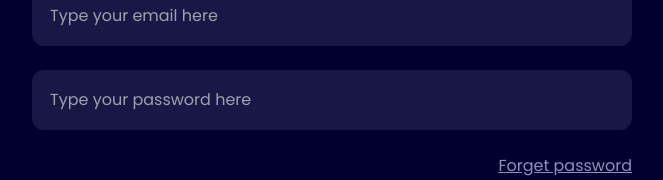
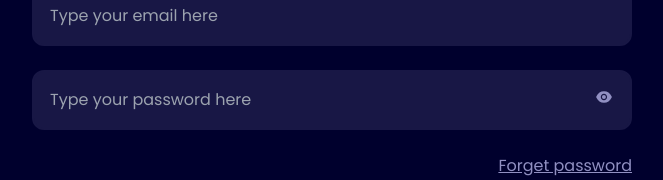
Before and after one commit to 3thix-integration/login-widget, a React (Create React App) app: page / in a window 1280 px wide. Shown: the part 314-494 px from the top of the page, without its empty margins (308-971 px from the left). Built offline with nearby package versions, Linux system fonts and the light colour scheme; no server answers.

Commit message:
feat: show passwords

```diff
--- a/src/widget/components/SignIn/index.tsx
+++ b/src/widget/components/SignIn/index.tsx
@@ -1,6 +1,6 @@
 import { useCallback, useState } from 'react';
 
-import { ArrowLeftOutlined, GoogleOutlined } from '@ant-design/icons';
+import { ArrowLeftOutlined, EyeFilled, EyeInvisibleFilled, GoogleOutlined } from '@ant-design/icons';
 
 import { LoginSuccess, PinSuccess, RespAPI } from '../../clients/types';
 
@@ -25,6 +25,14 @@ enum Step {
 const SignIn = ({ callback, api }: Props) => {
   const [step, setStep] = useState<Step>(Step.LOGIN);
   const [form, setForm] = useState({ pin: '', email: '', password: '', new_password: '', repeat_new_password: '' });
+  const [showPassword, setShowPassword] = useState({
+    password: false,
+    new_password: false,
+    repeat_new_password: false,
+  });
+
+  const toggleShowPassword = (field: 'password' | 'new_password' | 'repeat_new_password') => () =>
+    setShowPassword((old) => ({ ...old, [field]: !old[field] }));
 
   const handleChange = useCallback((event: React.ChangeEvent<HTMLInputElement | HTMLSelectElement>) => {
     const { name, value } = event.target;
@@ -125,27 +133,45 @@ const SignIn = ({ callback, api }: Props) => {
 
           <div className="mt-4">
             <div className="text-[#68679d] ml-2">New password</div>
+            <div className="relative mt-6">
+              <button
+                className="absolute text-[#9190c2] top-[calc(50%_-_14px)] right-5 text-[16px] z-[1]"
+                type="button"
+                onClick={toggleShowPassword('new_password')}
+              >
+                {showPassword.new_password ? <EyeInvisibleFilled /> : <EyeFilled />}
+              </button>
               <input
                 required
                 name="new_password"
-              type="password"
+                type={showPassword.new_password ? 'text' : 'password'}
                 placeholder="Type your new password here"
                 className="outline-none w-full p-4 bg-[#181745] text-[#EEE] border-2 border-[#181745] focus:border-[#24D07E] focus:border-solid focus:border-2 rounded-[12px]"
                 onChange={handleChange}
               />
             </div>
+          </div>
 
           <div className="mt-4">
             <div className="text-[#68679d] ml-2">Repeat New password</div>
+            <div className="relative mt-6">
+              <button
+                className="absolute text-[#9190c2] top-[calc(50%_-_14px)] right-5 text-[16px] z-[1]"
+                type="button"
+                onClick={toggleShowPassword('repeat_new_password')}
+              >
+                {showPassword.repeat_new_password ? <EyeInvisibleFilled /> : <EyeFilled />}
+              </button>
               <input
                 required
                 name="repeat_new_password"
-              type="password"
+                type={showPassword.repeat_new_password ? 'text' : 'password'}
                 placeholder="Type your new password here"
                 className="outline-none w-full p-4 bg-[#181745] text-[#EEE] border-2 border-[#181745] focus:border-[#24D07E] focus:border-solid focus:border-2 rounded-[12px]"
                 style={{ borderColor: form.new_password !== form.repeat_new_password ? 'red' : undefined }}
                 onChange={handleChange}
               />
+            </div>
           </div>
 
           <button
@@ -184,14 +210,24 @@ const SignIn = ({ callback, api }: Props) => {
           onChange={handleChange}
         />
 
+        <div className="relative mt-6">
+          <button
+            className="absolute text-[#9190c2] top-[calc(50%_-_14px)] right-5 text-[16px] z-[1]"
+            type="button"
+            onClick={toggleShowPassword('password')}
+          >
+            {showPassword.password ? <EyeInvisibleFilled /> : <EyeFilled />}
+          </button>
           <input
             required
             name="password"
-          type="password"
+            type={showPassword.password ? 'text' : 'password'}
             placeholder="Type your password here"
-          className="mt-6 outline-none w-full p-4 bg-[#181745] text-[#EEE] border-2 border-[#181745] focus:border-[#24D07E] focus:border-solid focus:border-2 rounded-[12px]"
+            className="outline-none w-full p-4 bg-[#181745] text-[#EEE] border-2 border-[#181745] focus:border-[#24D07E] focus:border-solid focus:border-2 rounded-[12px]"
             onChange={handleChange}
           />
+        </div>
+
         <button
           className="text-[#9190c2] mt-6 float-right underline"
           type="button"
--- a/src/widget/components/SignUp/index.tsx
+++ b/src/widget/components/SignUp/index.tsx
@@ -1,4 +1,6 @@
 import { useCallback, useState } from 'react';
+
+import { EyeFilled, EyeInvisibleFilled } from '@ant-design/icons';
 
 import { PinSuccess, RespAPI } from '../../clients/types';
 
@@ -13,6 +15,13 @@ interface apiClient {
 
 const SignUp = ({ success, api }: Props) => {
   const [form, setForm] = useState({ first_name: '', last_name: '', email: '', password: '', repeat_password: '' });
+  const [showPassword, setShowPassword] = useState({
+    password: false,
+    repeat_password: false,
+  });
+
+  const toggleShowPassword = (field: 'password' | 'repeat_password') => () =>
+    setShowPassword((old) => ({ ...old, [field]: !old[field] }));
 
   const handleChange = useCallback((event: React.ChangeEvent<HTMLInputElement | HTMLSelectElement>) => {
     const { name, value } = event.target;
@@ -77,27 +86,45 @@ const SignUp = ({ success, api }: Props) => {
 
         <div className="mt-4">
           <div className="text-[#68679d] ml-2">Password</div>
+          <div className="relative mt-6">
+            <button
+              className="absolute text-[#9190c2] top-[calc(50%_-_14px)] right-5 text-[16px] z-[1]"
+              type="button"
+              onClick={toggleShowPassword('password')}
+            >
+              {showPassword.password ? <EyeInvisibleFilled /> : <EyeFilled />}
+            </button>
             <input
               required
               name="password"
-            type="password"
-            placeholder="Type your password here"
+              type={showPassword.password ? 'text' : 'password'}
+              placeholder="Type your new password here"
               className="outline-none w-full p-4 bg-[#181745] text-[#EEE] border-2 border-[#181745] focus:border-[#24D07E] focus:border-solid focus:border-2 rounded-[12px]"
               onChange={handleChange}
             />
           </div>
+        </div>
 
         <div className="mt-4">
           <div className="text-[#68679d] ml-2">Repeat New password</div>
+          <div className="relative mt-6">
+            <button
+              className="absolute text-[#9190c2] top-[calc(50%_-_14px)] right-5 text-[16px] z-[1]"
+              type="button"
+              onClick={toggleShowPassword('repeat_password')}
+            >
+              {showPassword.repeat_password ? <EyeInvisibleFilled /> : <EyeFilled />}
+            </button>
             <input
               required
               name="repeat_password"
-            type="password"
+              type={showPassword.repeat_password ? 'text' : 'password'}
               placeholder="Type your new password here"
               className="outline-none w-full p-4 bg-[#181745] text-[#EEE] border-2 border-[#181745] focus:border-[#24D07E] focus:border-solid focus:border-2 rounded-[12px]"
               style={{ borderColor: form.password !== form.repeat_password ? 'red' : undefined }}
               onChange={handleChange}
             />
+          </div>
         </div>
 
         <button
```
Lines whose indentation alone changed are shown as unchanged.
